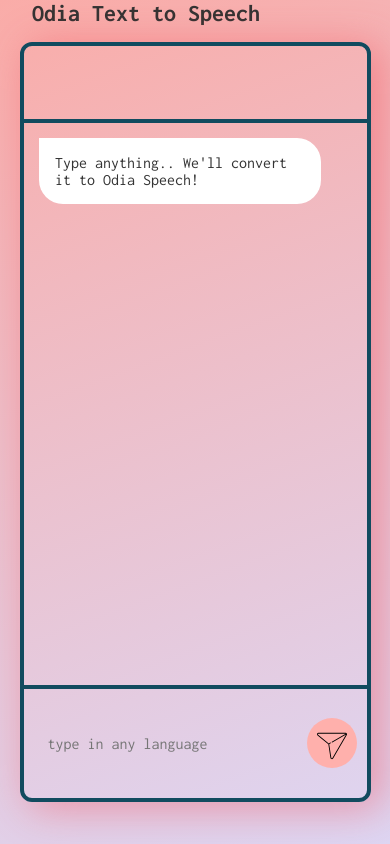
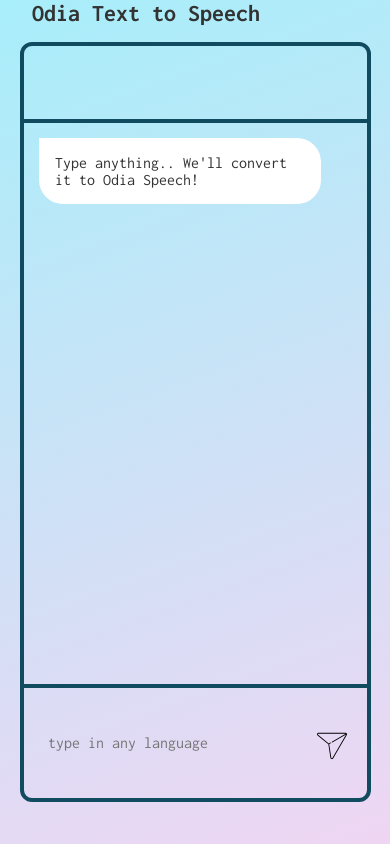
Before and after one commit to itskaustubh/text-to-speech-ui, a Svelte app: page / in a window 390 px wide. Built offline with nearby package versions, Linux system fonts and the light colour scheme.

Commit message:
added animations

```diff
--- a/public/global.css
+++ b/public/global.css
@@ -114,3 +114,33 @@ button:focus {
     border-radius: 6px;
     border: 3px solid var(--scrollbarBG);
   }
+
+  /* Text bubble pop animation */
+  @keyframes pop {
+	from {
+	  opacity: 0;
+	  transform: scale(0.66);
+	}
+	to {
+	  opacity: 1;
+	  transform: none;
+	}
+  }
+
+  @keyframes transformThreeDee {
+	from {
+	  opacity: 0;
+	  transform: rotateY(0deg) translateY(-2rem);	}
+	to {
+	  opacity: 1;
+	  transform: rotateY(-10deg) translateY(0rem);	}
+  }
+
+  @keyframes fadeIn {
+	from {
+	  opacity: 0;
+	}
+	to {
+	  opacity: 1;
+	}
+  }
--- a/src/App.svelte
+++ b/src/App.svelte
@@ -58,7 +58,6 @@
 	let autoscroll;
 	let textToTranslate;
 	var isServerBusy = false
-	let masterDiv
 
 	beforeUpdate(() => {
 		autoscroll = messageBox && (messageBox.offsetHeight + messageBox.scrollTop) > (messageBox.scrollHeight - 20);
@@ -127,7 +126,8 @@ $box-border-thickness : 4px;
 		// background-image: linear-gradient(62deg, rgb(142, 197, 252) 0%, rgb(224, 195, 252) 100%);
 		// background-image: linear-gradient(62deg, #ffafbd 0%, #e0c3fc 100%);
 		// background-image: linear-gradient(62deg, #7EE8FA 0%, #e0c3fc 100%);
-		background: linear-gradient(-20deg, #ddd6f3 0%, #faaca8 100%, #faaca8 100%);
+		// background: linear-gradient(-20deg, #ddd6f3 0%, #faaca8 100%);
+		background: linear-gradient(-20deg, #efd6f3 0%, #a8eefa 100%);
 
 		.left-div{
 			flex : 6;
@@ -147,6 +147,7 @@ $box-border-thickness : 4px;
 				position : absolute;
 				margin: 0 0 0 2rem;
 				top : 0;
+				animation: fadeIn 2s cubic-bezier(0.36, -0.04, 0.15, 1.64) 0.9s both;
 
 				#center-title{
 					font-size: 1.5rem;
@@ -181,10 +182,11 @@ $box-border-thickness : 4px;
 					width: 100%;
 					border: $box-border-thickness solid $box-color;
 					border-radius: 12px;
-					transform: rotateY(-10deg);
+					// transform: rotateY(-10deg);
 					transform-style: preserve-3d;
 					// transform: perspective(100vh) rotateY(-7deg);
-					box-shadow: 10px 5px 40px 2px rgba(244, 59, 71, 0.4);
+					// box-shadow: 10px 5px 40px 2px rgba(244, 59, 71, 0.4);
+					animation: transformThreeDee 0.3s cubic-bezier(0.36, -0.04, 0.15, 1.64) 0.2s both;
 
 
 					display: flex;
@@ -215,7 +217,6 @@ $box-border-thickness : 4px;
 							// background: chocolate;
 							padding-bottom: 1rem;
 
-
 							.message-reply{
 								max-width: 80%;
 								background: white;
@@ -229,7 +230,7 @@ $box-border-thickness : 4px;
 								word-break: break-word;
 								hyphens: auto;
 
-								// animation: pop 0.3s cubic-bezier(0.36, -0.04, 0.15, 1.64) 0.9s both;
+								animation: pop 0.3s cubic-bezier(0.36, -0.04, 0.15, 1.64) 0.5s both;
 							}
 						}
 
@@ -248,6 +249,7 @@ $box-border-thickness : 4px;
 								hyphens: auto;
 								word-wrap: break-word;
 								word-break: break-word;
+								animation: pop 0.3s cubic-bezier(0.36, -0.04, 0.15, 1.64) 0.1s both;
 							}
 						}
 					}
@@ -341,7 +343,7 @@ $box-border-thickness : 4px;
 				height		: 90vh;
 				margin: 5vh auto 0 auto;
 				.chatbox{
-					transform: initial;
+					transform: initial !important;
 				}
 			}
 
--- a/src/components/Details.svelte
+++ b/src/components/Details.svelte
@@ -15,6 +15,12 @@
 </script>
 
 <style>
+
+    .wrapper{
+        animation: fadeIn 2s cubic-bezier(0.36, -0.04, 0.15, 1.64) 0.9s both;
+
+    }
+
     .header{
         text-align: right;
         margin-top : 40vh;
--- a/src/components/SendButton.svelte
+++ b/src/components/SendButton.svelte
@@ -44,7 +44,7 @@ $baby-blue: #f8faff;
     margin: auto 10px auto auto;
     -webkit-appearance: none;
     appearance: none;
-    background-color: $button-bg;
+    background-color: transparent;
     color: $button-text-color;
     border: none;
     cursor: pointer;
@@ -107,7 +107,7 @@ $baby-blue: #f8faff;
 
     &:active{
       transform: scale(0.9);
-      background-color: darken($button-bg, 5%);
+      // background-color: darken($button-bg, 5%);
       box-shadow: 0 2px 25px rgba(255, 0, 130, 0.2);
     }
 
```
